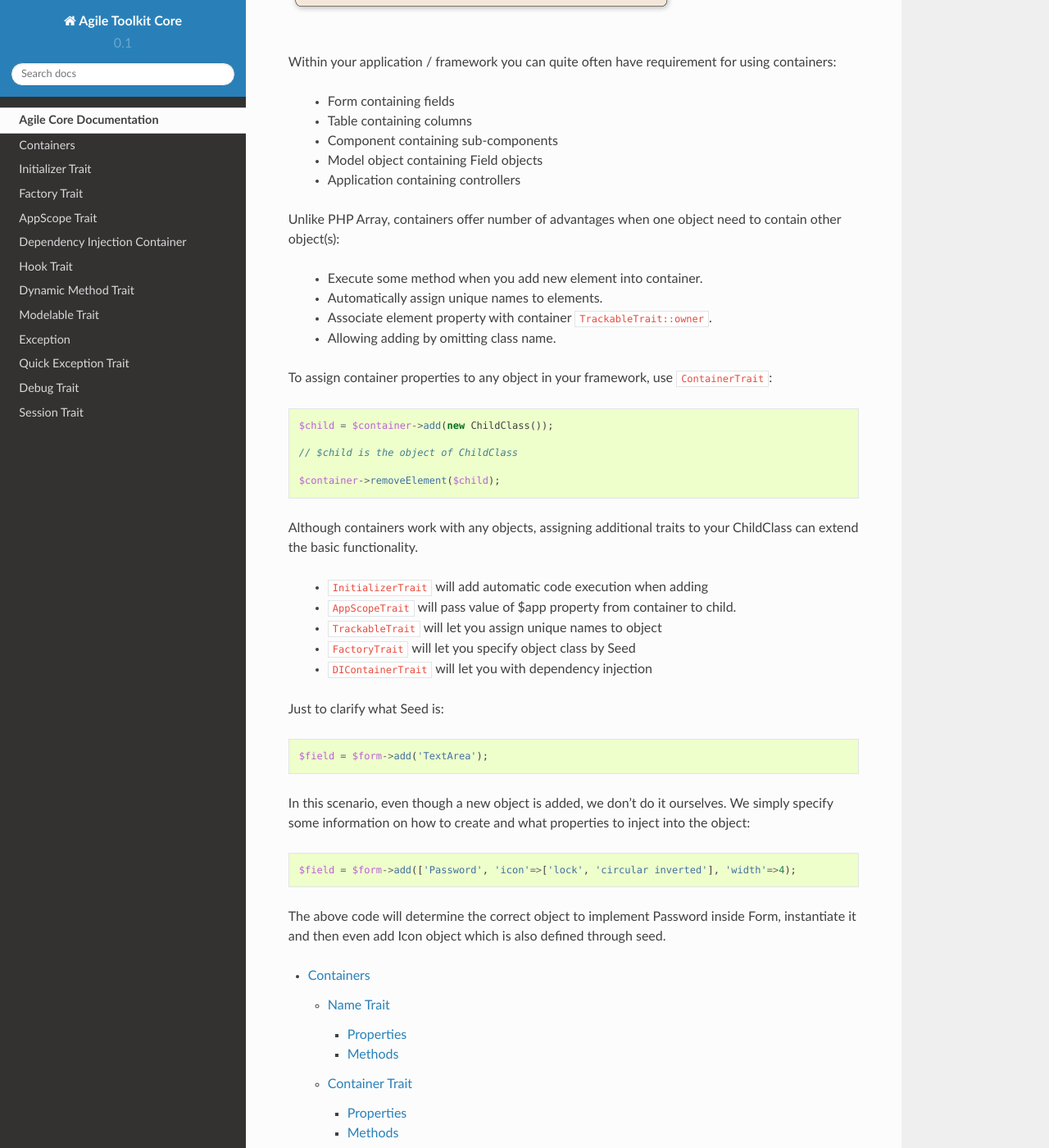
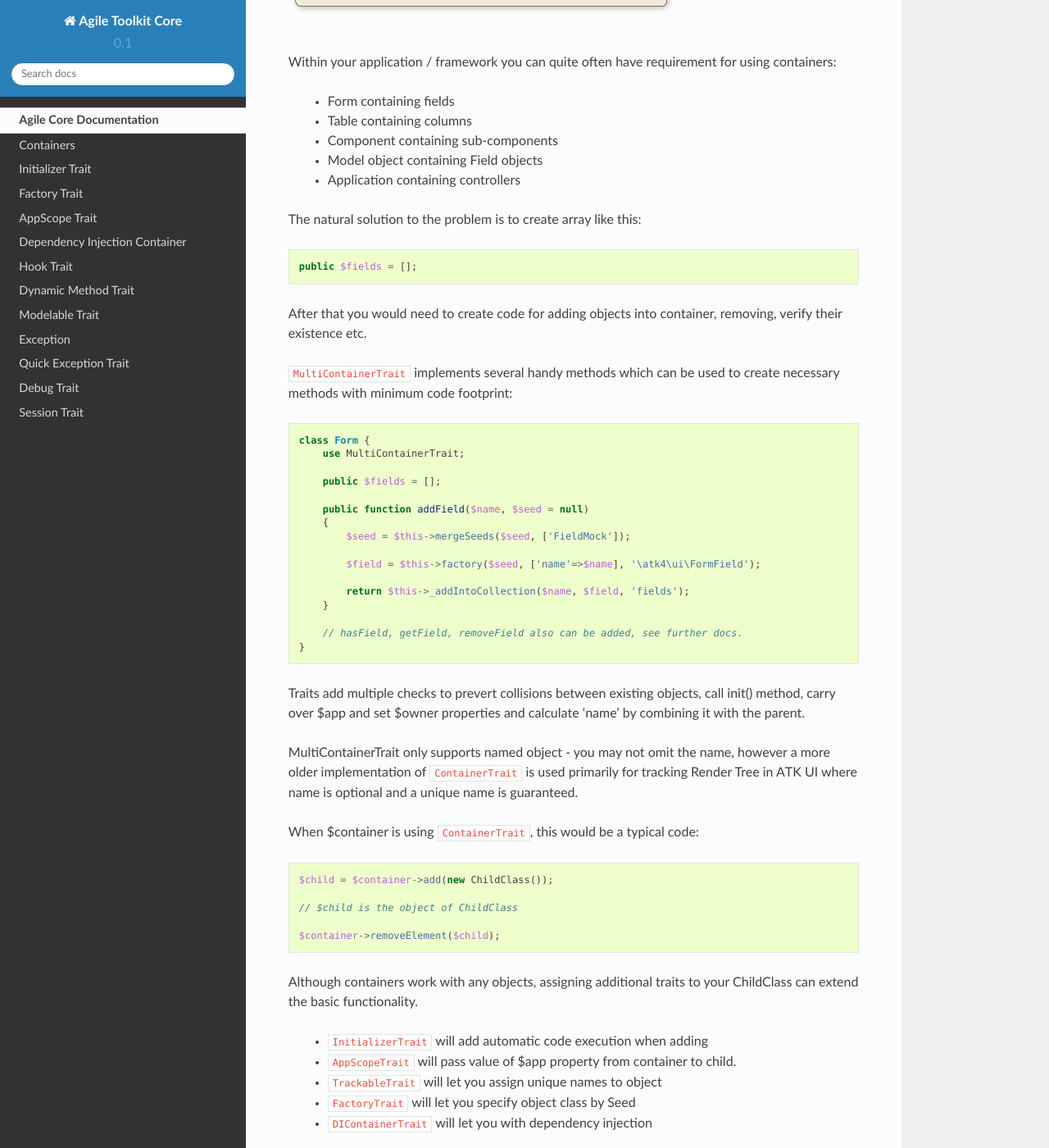
Before and after one commit to atk4/core, a Sphinx documentation site: the page built from docs/index.rst, in a window 1280 px wide and 1400 px high, scrolled down 382 px. Shown: the whole window at 82% size. Built offline with Sphinx 7.4.7 and the Read the Docs theme 2.0.0, drawn with Linux system fonts in a browser that asks for light colours; cross-references to code outside the pages are shown as plain code; some of the changed text lies outside the part shown.

Commit message:
added documentation

```diff
--- a/docs/index.rst
+++ b/docs/index.rst
@@ -29,16 +29,43 @@ using containers:
  - Model object containing Field objects
  - Application containing controllers
 
-Unlike PHP Array, containers offer number of advantages when one object need to
-contain other object(s):
+The natural solution to the problem is to create array like this::
 
- - Execute some method when you add new element into container.
- - Automatically assign unique names to elements.
- - Associate element property with container :php:meth:`TrackableTrait::owner`.
- - Allowing adding by omitting class name.
+   public $fields = [];
 
-To assign container properties to any object in your framework, use
-:php:trait:`ContainerTrait`::
+After that you would need to create code for adding objects into container, removing,
+verify their existence etc.
+
+:php:trait:`MultiContainerTrait` implements several handy methods which can be used
+to create necessary methods with minimum code footprint::
+
+   class Form {
+       use MultiContainerTrait;
+
+       public $fields = [];
+
+       public function addField($name, $seed = null)
+       {
+           $seed = $this->mergeSeeds($seed, ['FieldMock']);
+
+           $field = $this->factory($seed, ['name'=>$name], '\atk4\ui\FormField');
+
+           return $this->_addIntoCollection($name, $field, 'fields');
+       }
+
+       // hasField, getField, removeField also can be added, see further docs.
+   }
+
+Traits add multiple checks to prevert collisions between existing objects, call
+init() method, carry over $app and set $owner properties and calculate 'name'
+by combining it with the parent.
+
+MultiContainerTrait only supports named object - you may not omit the name, however
+a more older implementation of :php:trait:`ContainerTrait` is used primarily
+for tracking Render Tree in ATK UI where name is optional and a unique name
+is guaranteed.
+
+When $container is using :php:trait:`ContainerTrait`, this would be a typical code::
 
     $child = $container->add(new ChildClass());
 
```
Also changed, not shown: docs/container.rst (+84 -1 lines), 1 other file.
